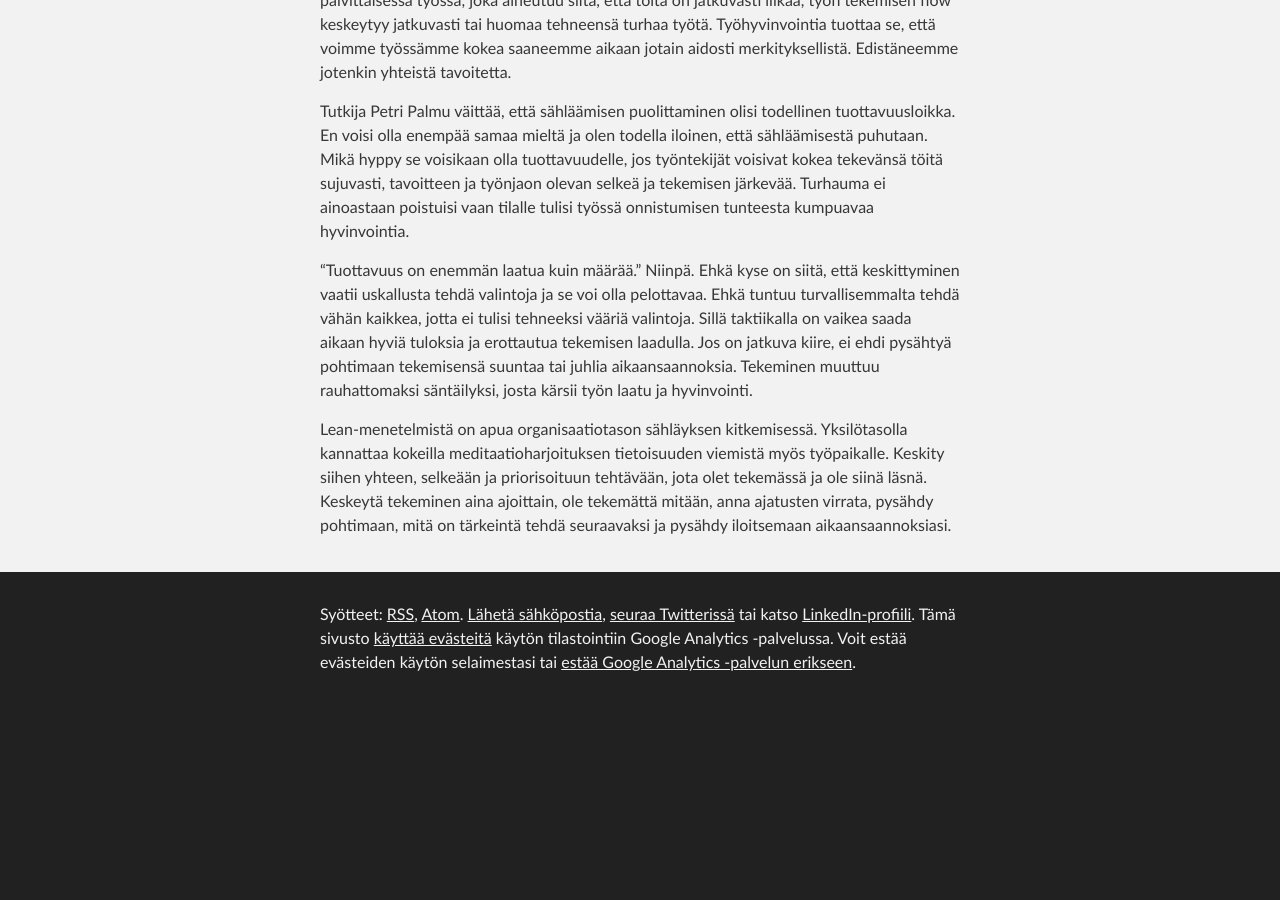
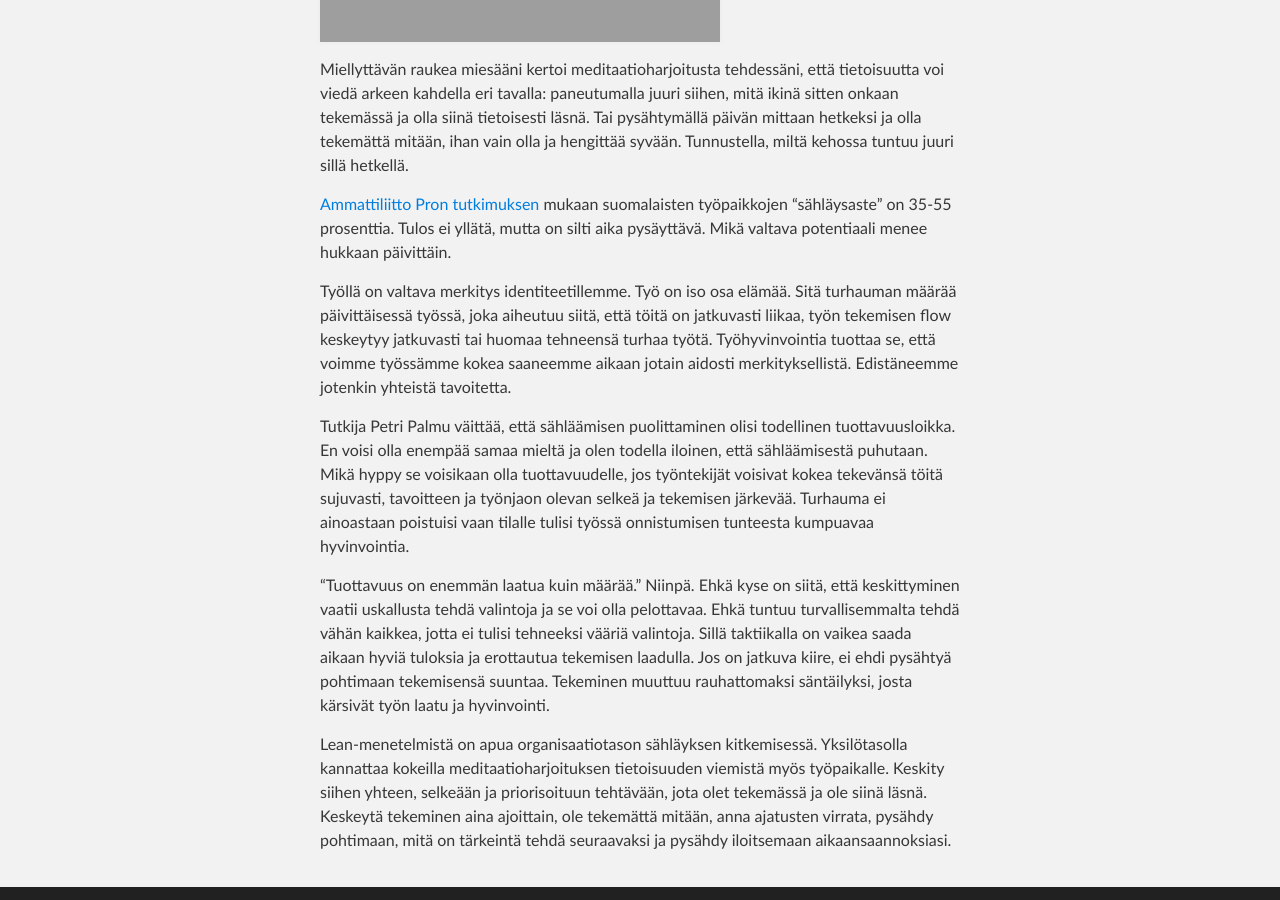
Before and after one commit to sannatiihonen/sannatiihonen.github.io, a Jekyll site: the page built from _posts/2016-03-17-sahlayksen-tilalle-tietoisuutta.md, in a window 1280 px wide and 900 px high, scrolled down 634 px. Built offline with Jekyll 4.4.1, drawn with Linux system fonts in a browser that asks for light colours; before the commit the page ends 1343 px from its top, so only the background shows below that.

Commit message:
Add image and fix typo

```diff
--- a/_posts/2016-03-17-sahlayksen-tilalle-tietoisuutta.md
+++ b/_posts/2016-03-17-sahlayksen-tilalle-tietoisuutta.md
@@ -15,6 +15,8 @@
 image: /images/tarkka-sijainti.jpg
 ---
 
+![Tarkkaa sijaintia ei voi sanoa](https://sannatiihonen.github.io/images/tarkka-sijainti.jpg)
+
 Miellyttävän raukea miesääni kertoi meditaatioharjoitusta tehdessäni, että tietoisuutta voi viedä arkeen kahdella eri tavalla: paneutumalla juuri siihen, mitä ikinä sitten onkaan tekemässä ja olla siinä tietoisesti läsnä. Tai pysähtymällä päivän mittaan hetkeksi ja olla tekemättä mitään, ihan vain olla ja hengittää syvään. Tunnustella, miltä kehossa tuntuu juuri sillä hetkellä.
 
 [Ammattiliitto Pron tutkimuksen](http://www.proliitto.fi/uutiset/tyomarkkinat/pro-tutki-kuka-sahlaa-toissa) mukaan suomalaisten työpaikkojen "sähläysaste" on 35-55 prosenttia. Tulos ei yllätä, mutta on silti aika pysäyttävä. Mikä valtava potentiaali menee hukkaan päivittäin.
@@ -23,6 +25,6 @@
 
 Tutkija Petri Palmu väittää, että sähläämisen puolittaminen olisi todellinen tuottavuusloikka. En voisi olla enempää samaa mieltä ja olen todella iloinen, että sähläämisestä puhutaan. Mikä hyppy se voisikaan olla tuottavuudelle, jos työntekijät voisivat kokea tekevänsä töitä sujuvasti, tavoitteen ja työnjaon olevan selkeä ja tekemisen järkevää. Turhauma ei ainoastaan poistuisi vaan tilalle tulisi työssä onnistumisen tunteesta kumpuavaa hyvinvointia.
 
-"Tuottavuus on enemmän laatua kuin määrää." Niinpä. Ehkä kyse on siitä, että keskittyminen vaatii uskallusta tehdä valintoja ja se voi olla pelottavaa. Ehkä tuntuu turvallisemmalta tehdä vähän kaikkea, jotta ei tulisi tehneeksi vääriä valintoja. Sillä taktiikalla on vaikea saada aikaan hyviä tuloksia ja erottautua tekemisen laadulla. Jos on jatkuva kiire, ei ehdi pysähtyä pohtimaan tekemisensä suuntaa tai juhlia aikaansaannoksia. Tekeminen muuttuu rauhattomaksi säntäilyksi, josta kärsii työn laatu ja hyvinvointi.
+"Tuottavuus on enemmän laatua kuin määrää." Niinpä. Ehkä kyse on siitä, että keskittyminen vaatii uskallusta tehdä valintoja ja se voi olla pelottavaa. Ehkä tuntuu turvallisemmalta tehdä vähän kaikkea, jotta ei tulisi tehneeksi vääriä valintoja. Sillä taktiikalla on vaikea saada aikaan hyviä tuloksia ja erottautua tekemisen laadulla. Jos on jatkuva kiire, ei ehdi pysähtyä pohtimaan tekemisensä suuntaa. Tekeminen muuttuu rauhattomaksi säntäilyksi, josta kärsivät työn laatu ja hyvinvointi.
 
 Lean-menetelmistä on apua organisaatiotason sähläyksen kitkemisessä. Yksilötasolla kannattaa kokeilla meditaatioharjoituksen tietoisuuden viemistä myös työpaikalle. Keskity siihen yhteen, selkeään ja priorisoituun tehtävään, jota olet tekemässä ja ole siinä läsnä. Keskeytä tekeminen aina ajoittain, ole tekemättä mitään, anna ajatusten virrata, pysähdy pohtimaan, mitä on tärkeintä tehdä seuraavaksi ja pysähdy iloitsemaan aikaansaannoksiasi.
```
